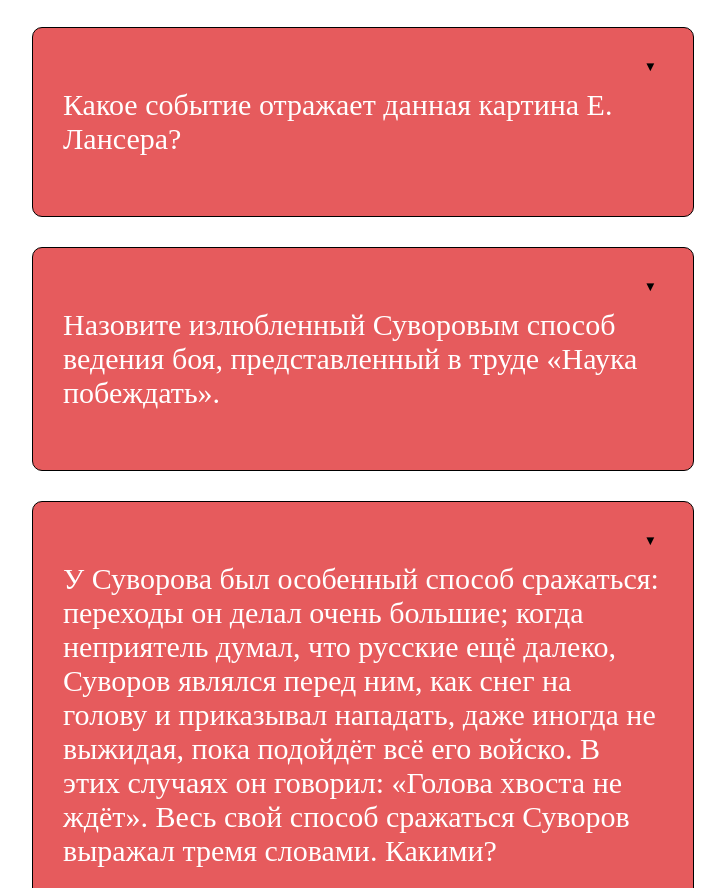
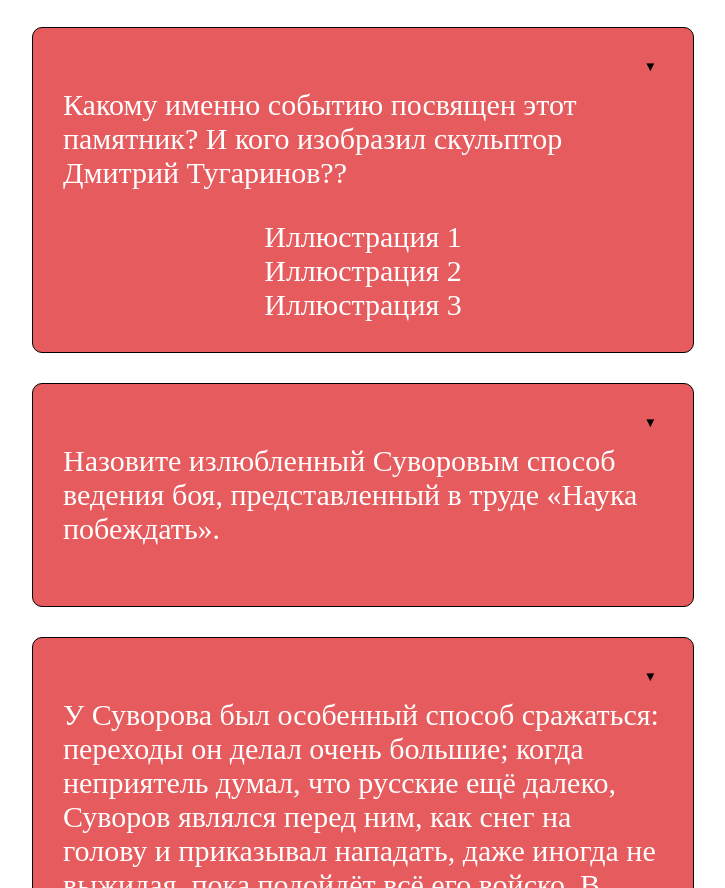
Before and after one commit to AndreyTrishin/sksvu, a plain HTML site: page index.html in a window 1280 px wide. Shown: the part 7203-8091 px from the top of the page, without its empty margins (277-1002 px from the left). Drawn offline with Linux system fonts and the light colour scheme.

Commit message:
Исправление вопроса 22

```diff
--- a/index.js
+++ b/index.js
@@ -123,7 +123,7 @@ var easyQuestionList = [
             ['«Переход Суворова через перевал Рингенкопф (Паникс)» Александра Коцебу.', '21_2.jpg'],
             ['«Торжественная встреча Суворова в Милане в апреле 1799 года»(середина XIX века) Александра Шарлеманя', '21_3.jpg']]
     },
-    { id: 22, question: "Какое событие отражает данная картина Е. Лансера? ", answer: "«Суворов на Сен-Готардском перевале» вдохновляет своих солдат.", status: false, answered: false, difficulty: 3 },
+    { id: 22, question: "Какому именно событию посвящен этот памятник? И кого изобразил скульптор Дмитрий Тугаринов?? ", answer: "Памятник посвящен 200-летию перехода армии Суворова через Альпы. Изображены: А. Суворов и его верный спутник и проводник Антонио Гамма.", status: false, answered: false, difficulty: 3, qMaterial: [['Иллюстрация 1', '22_1.jpg'], ['Иллюстрация 2', '22_2.jpg'], ['Иллюстрация 3', '22_3.jpg'],] },
     { id: 23, question: "Назовите излюбленный Суворовым способ ведения боя, представленный в труде «Наука побеждать». ", answer: "Атака. Стремительное наступление, атака, удар в штыки – это те формы ведения боя, которые главным образом признавал и использовал великий полководец", status: false, answered: false, difficulty: 3 },
     { id: 24, question: "У Суворова был особенный способ сражаться: переходы он делал очень большие; когда неприятель думал, что русские ещё далеко, Суворов являлся перед ним, как снег на голову и приказывал нападать, даже иногда не выжидая, пока подойдёт всё его войско. В этих случаях он говорил: «Голова хвоста не ждёт». Весь свой способ сражаться Суворов выражал тремя словами. Какими? ", answer: "«Глазомер, быстрота, натиск»", status: false, answered: false, difficulty: 3 },
     { id: 25, question: "Чтобы не дать противнику укрепиться на другом берегу, Суворов приказал генералу Каменскому преследовать отступающие части французов. Французы не успели построить оборонительные сооружения у Чертова моста и спешно разобрали середину мостового пролета. Переход через пропасть стал невозможен. Однако, русские под началом князя Багратиона, проявили невероятную смекалку. После ожесточенного боя французы отступили в южном направлении Что предприняли русские войска?", answer: "Русские под началом князя Багратиона, разобрали находящееся поблизости строение на бревна, связали бревна офицерскими шарфами и, под огнем французов, перекинули через провал", status: false, answered: false, difficulty: 3 },
@@ -258,10 +258,32 @@ for (let i = 0; i < easyQuestionList.length; i++) {
 
         let answerMaterial;
 
+        let qMaterialControl;
         question.textContent = easyQuestionList[i].question;
         answer.textContent = easyQuestionList[i].answer;
-        let qMaterialControl;
         if (easyQuestionList[i].qMaterial) {
+            if (easyQuestionList[i].qMaterial.length > 2) {
+                qMaterialControl = document.createElement('div');
+                for (let j = 0; j < easyQuestionList[i].qMaterial.length; j++) {
+                    qMaterialControlItem = document.createElement('a');
+                    qMaterialControl.className = 'q-material-controls';
+                    qMaterialControlItem.textContent = easyQuestionList[i].qMaterial[j][0];
+                    qMaterialControl.appendChild(qMaterialControlItem);
+                    qMaterialControlItem.addEventListener('click', () => {
+                        let divv = document.querySelector('#answer-material')
+                        let img = document.createElement('img');
+                        img.src = easyQuestionList[i].qMaterial[j][1];
+                        img.className = 'answer-material';
+                        //
+                        divv.appendChild(img);
+                        dialog.addEventListener('close', (e) => {
+                            divv.removeChild(img);
+                        });
+                        window.myDialog.showModal();
+                    });
+                }
+            } else {
+
                 qMaterialControl = document.createElement('a');
                 qMaterialControl.className = 'q-material-control';
                 qMaterialControl.textContent = easyQuestionList[i].qMaterial[0];
@@ -277,6 +299,7 @@ for (let i = 0; i < easyQuestionList.length; i++) {
                     });
                     window.myDialog.showModal();
                 });
+            }
 
 
         }
--- a/style.css
+++ b/style.css
@@ -228,3 +228,10 @@ body {
     background-color: hsla(359, 74%, 63%, 1);
     color: white;
 }
+
+.q-material-controls {
+
+    display: flex;
+    align-items: center;
+    flex-direction: column;
+}
```
Also changed, not shown: 22_1.jpg (added), 22_2.jpg (added), 22_3.jpg (added). Lines whose indentation alone changed are shown as unchanged.
